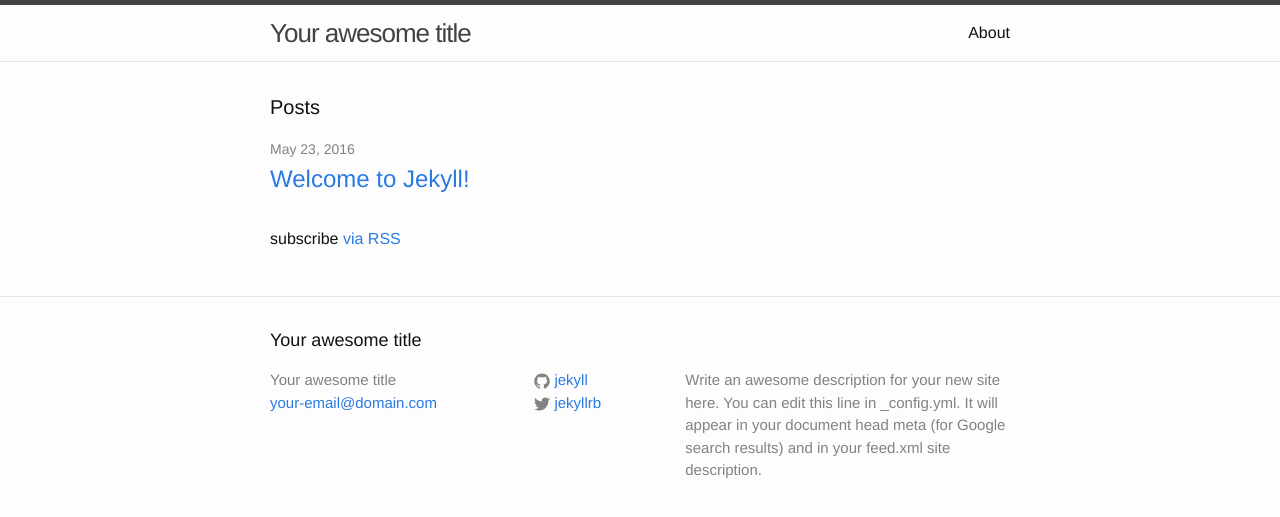
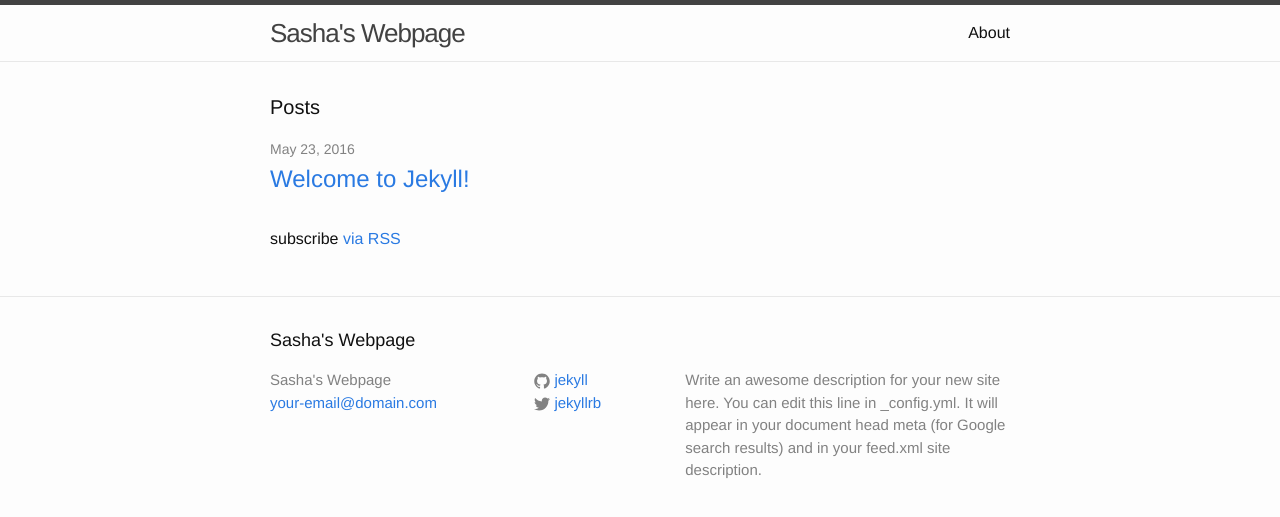
Before and after one commit to AP6YC/AP6YC.github.io_deprecated, a Jekyll site: the page built from index.html, in a window 1280 px wide. Shown: the top 517 px of the page. Built offline with Jekyll 4.4.1, drawn with Linux system fonts in a browser that asks for light colours.

Commit message:
Test change Title in _config.yml

```diff
--- a/_config.yml
+++ b/_config.yml
@@ -6,7 +6,7 @@
 # 'jekyll serve'. If you change this file, please restart the server process.
 
 # Site settings
-title: Your awesome title
+title: Sasha's Webpage
 email: your-email@domain.com
 description: > # this means to ignore newlines until "baseurl:"
   Write an awesome description for your new site here. You can edit this
```
